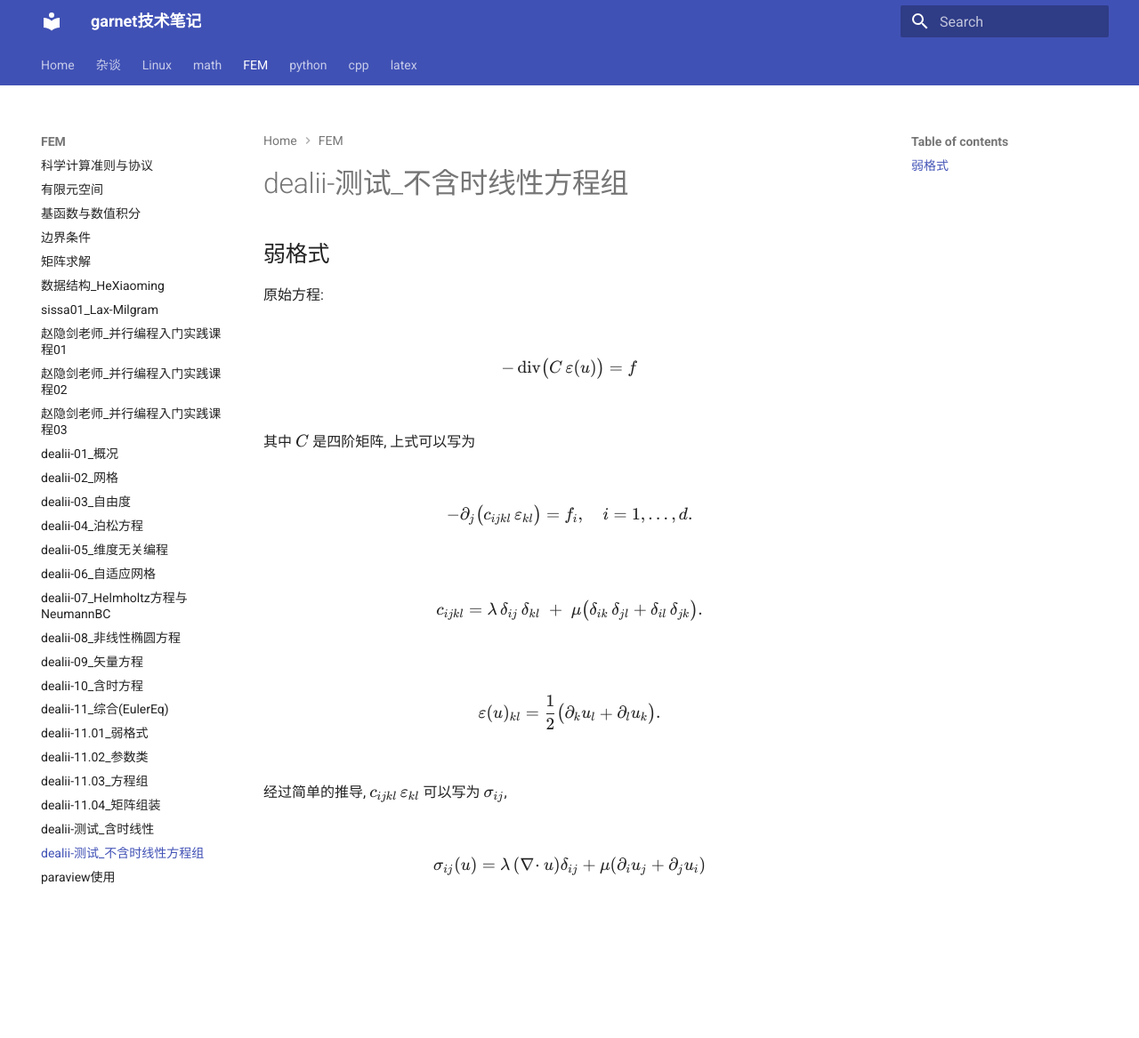
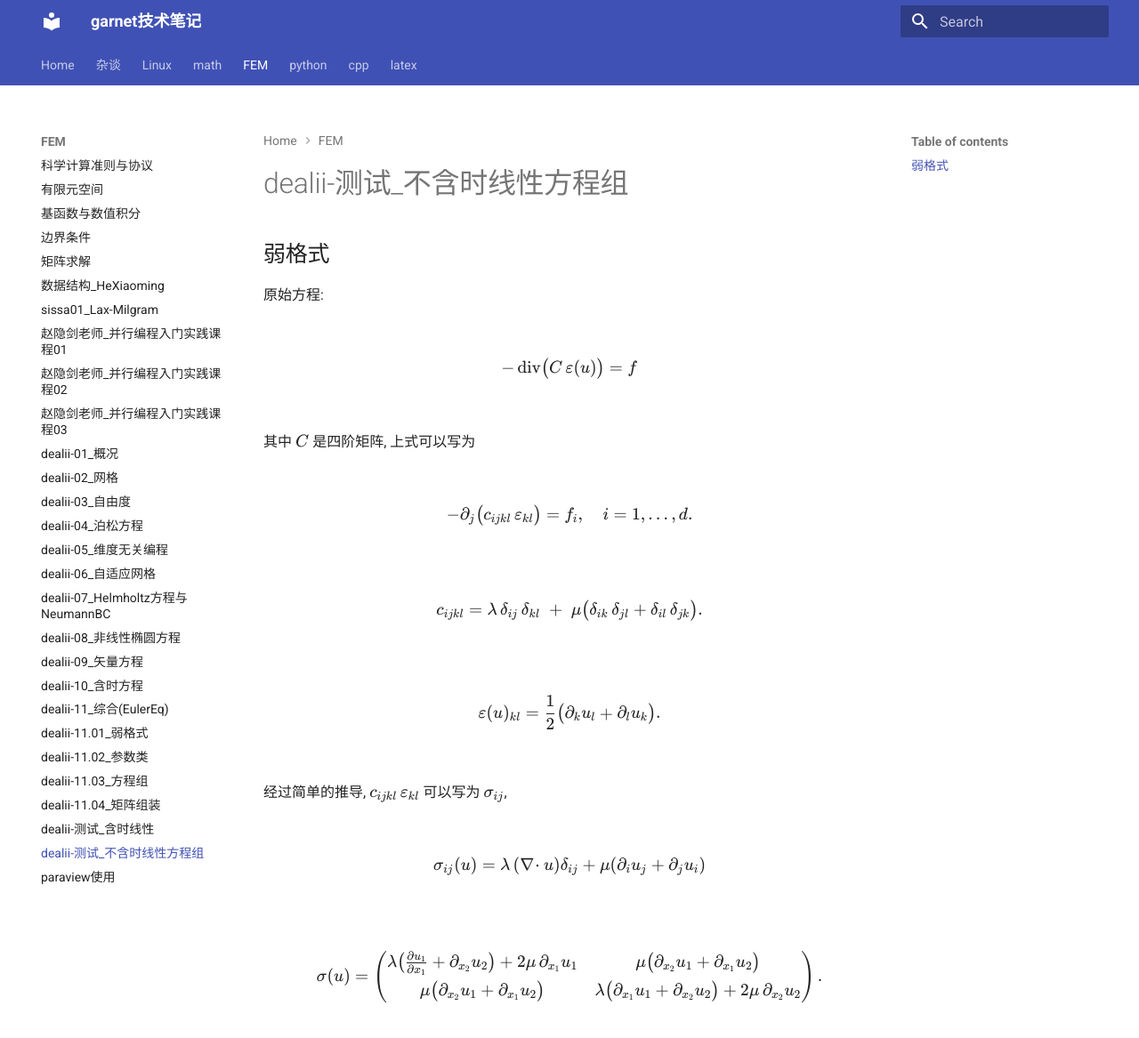
Before and after one commit to ymma98/technotes, an MkDocs documentation site: the page built from docs/FEM/dealii-测试_不含时线性方程组.md, in a window 1280 px wide and 1192 px high. Shown: the top 1167 px of the window at 89% size. Built offline with MkDocs 1.6.1 and Material for MkDocs 9.7.7, drawn with Linux system fonts in a browser that asks for light colours.

Commit message:
docs/FEM/dealii-测试_不含时线性方程组.md updated from https://stackedit.cn/

```diff
--- a/docs/FEM/dealii-测试_不含时线性方程组.md
+++ b/docs/FEM/dealii-测试_不含时线性方程组.md
@@ -27,6 +27,21 @@ $$
 $$
 \sigma_{ij}(u) = \lambda\,(\nabla\!\cdot u)\delta_{ij} + \mu (\partial_i u_j + \partial_j u_i)
 $$
+
+$$
+\sigma(u)=
+\begin{pmatrix}
+\lambda\bigl(\frac{\partial u_1}{\partial x_1} + \partial_{x_2}u_2\bigr) + 2\mu\,\partial_{x_1}u_1
+&
+\mu\bigl(\partial_{x_2}u_1 + \partial_{x_1}u_2\bigr)
+\\[1ex]
+\mu\bigl(\partial_{x_2}u_1 + \partial_{x_1}u_2\bigr)
+&
+\lambda\bigl(\partial_{x_1}u_1 + \partial_{x_2}u_2\bigr) + 2\mu\,\partial_{x_2}u_2
+\end{pmatrix}.
+$$
+
 <!--stackedit_data:
-eyJoaXN0b3J5IjpbMzI0ODkzMzE3LC0xMzYyMjAwOTg3XX0=
+eyJoaXN0b3J5IjpbLTE5MjQ2NzAzNDksLTEzNjIyMDA5ODddfQ
+==
 -->
```
